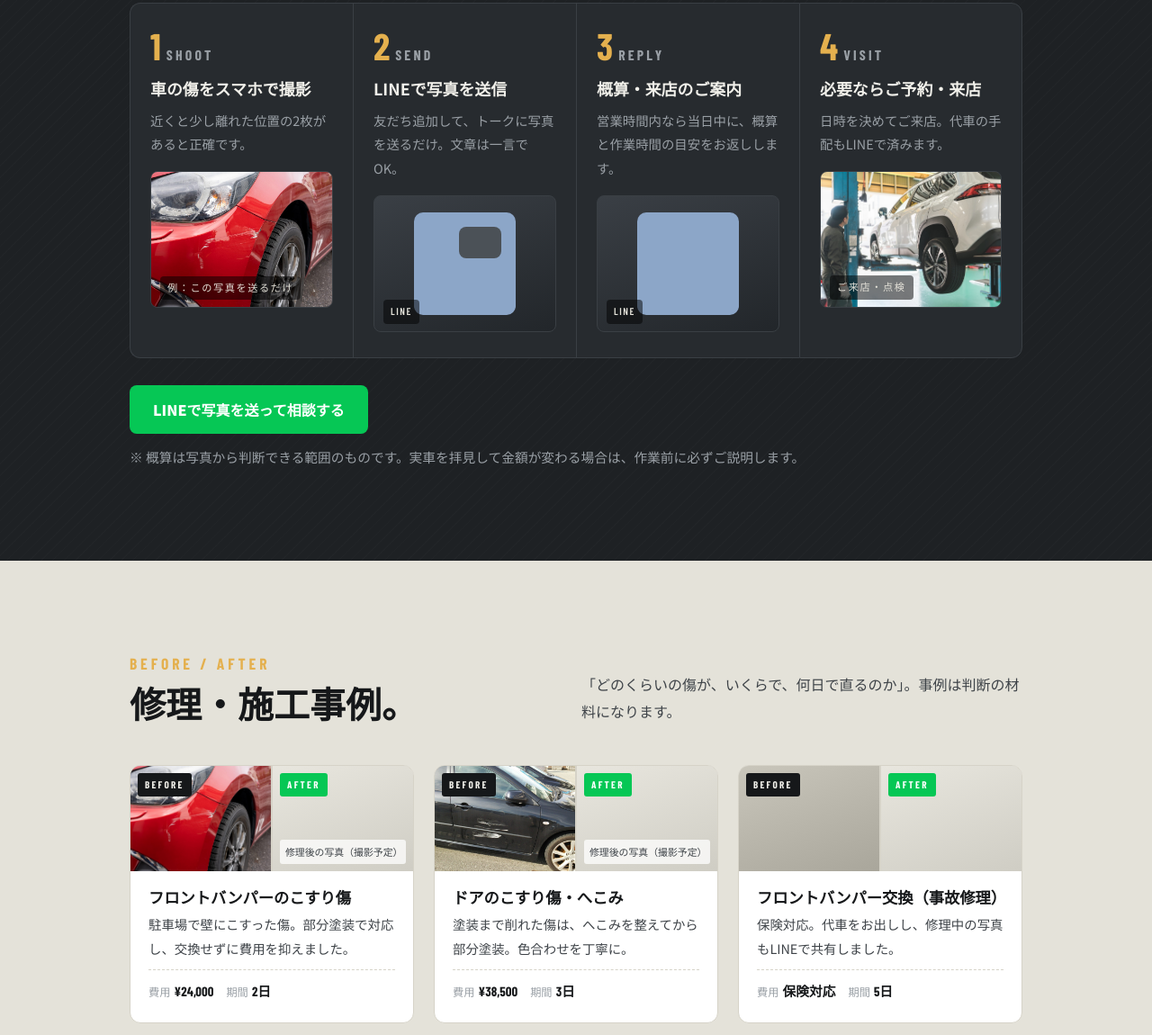
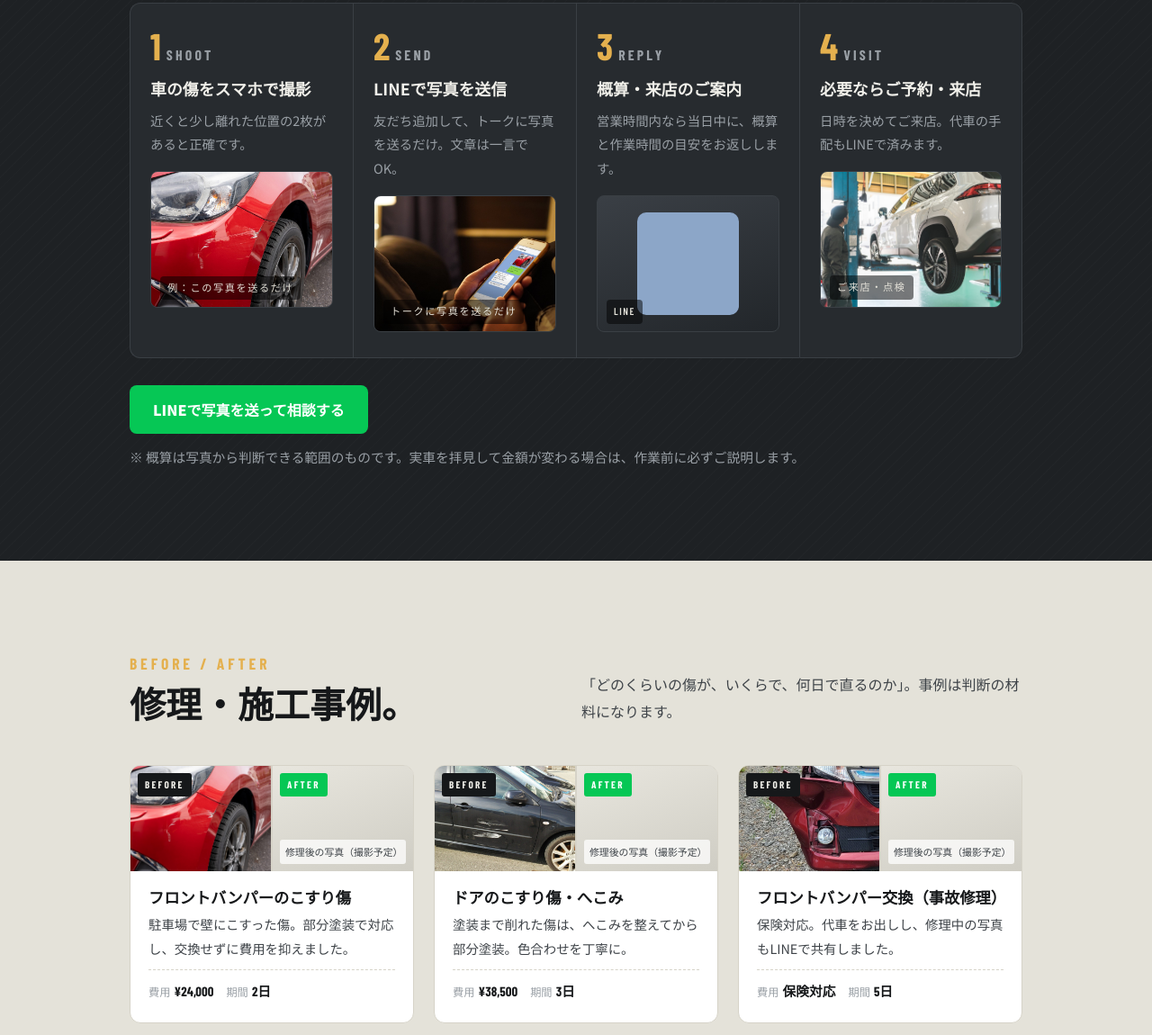
Before and after one commit to papachi03/tproject-site, a plain HTML site: page demo/auto/index.html in a window 1280 px wide. Shown: the part 3469-4619 px from the top of the page at 90% size. Drawn offline with nearby package versions, Linux system fonts and the light colour scheme; a web font is replaced by a local one.

Commit message:
AUTOデモ: LINE相談の合成写真と事故修理のBEFORE写真を追加
- 手元スマホ写真に架空トーク画面を透視合成（流れ②）
- 外れかけたバンパー写真を事例3のBEFOREに

Co-Authored-By: Claude Fable 5.1 <noreply@anthropic.com>

```diff
--- a/demo/auto/index.html
+++ b/demo/auto/index.html
@@ -140,7 +140,7 @@
     </div>
     <ol class="flow rv">
       <li><p class="st">1<small>SHOOT</small></p><b>車の傷をスマホで撮影</b><p>近くと少し離れた位置の2枚があると正確です。</p><div class="pic" data-cap="例：この写真を送るだけ"><img src="./img/scratch_red.jpg" alt="" loading="lazy" width="1600" height="1066"></div></li>
-      <li><p class="st">2<small>SEND</small></p><b>LINEで写真を送信</b><p>友だち追加して、トークに写真を送るだけ。文章は一言でOK。</p><div class="pic" data-cap="LINE"><div class="chat"><i class="img"></i><i class="me"></i><i class="them"></i></div></div></li>
+      <li><p class="st">2<small>SEND</small></p><b>LINEで写真を送信</b><p>友だち追加して、トークに写真を送るだけ。文章は一言でOK。</p><div class="pic" data-cap="トークに写真を送るだけ"><img src="./img/line_hand.jpg" alt="スマホでLINEに傷の写真を送っている様子" loading="lazy" width="1600" height="1067"></div></li>
       <li><p class="st">3<small>REPLY</small></p><b>概算・来店のご案内</b><p>営業時間内なら当日中に、概算と作業時間の目安をお返しします。</p><div class="pic" data-cap="LINE"><div class="chat"><i class="me"></i><i class="them"></i><i class="them" style="width:50%"></i></div></div></li>
       <li><p class="st">4<small>VISIT</small></p><b>必要ならご予約・来店</b><p>日時を決めてご来店。代車の手配もLINEで済みます。</p><div class="pic" data-cap="ご来店・点検"><img src="./img/lift.jpg" alt="" loading="lazy" width="1920" height="1280"></div></li>
     </ol>
@@ -161,7 +161,7 @@
     <div class="cases rv">
       <article class="case"><div class="ba"><div><img src="./img/scratch_red.jpg" alt="修理前：バンパーのこすり傷" loading="lazy" width="1600" height="1066"><span>BEFORE</span></div><div class="after"><span>AFTER</span><em>修理後の写真（撮影予定）</em></div></div><div class="bd"><h3>フロントバンパーのこすり傷</h3><p>駐車場で壁にこすった傷。部分塗装で対応し、交換せずに費用を抑えました。</p><div class="meta"><span><small>費用</small>¥24,000</span><span><small>期間</small>2日</span></div></div></article>
       <article class="case"><div class="ba"><div><img src="./img/scratch_black.jpg" alt="修理前：ドアのこすり傷" loading="lazy" width="1600" height="900"><span>BEFORE</span></div><div class="after"><span>AFTER</span><em>修理後の写真（撮影予定）</em></div></div><div class="bd"><h3>ドアのこすり傷・へこみ</h3><p>塗装まで削れた傷は、へこみを整えてから部分塗装。色合わせを丁寧に。</p><div class="meta"><span><small>費用</small>¥38,500</span><span><small>期間</small>3日</span></div></div></article>
-      <article class="case"><div class="ba"><div><span>BEFORE</span></div><div class="after"><span>AFTER</span></div></div><div class="bd"><h3>フロントバンパー交換（事故修理）</h3><p>保険対応。代車をお出しし、修理中の写真もLINEで共有しました。</p><div class="meta"><span><small>費用</small>保険対応</span><span><small>期間</small>5日</span></div></div></article>
+      <article class="case"><div class="ba"><div><img src="./img/bumper_broken.jpg" alt="修理前：外れかけたフロントバンパー" loading="lazy" width="1190" height="791"><span>BEFORE</span></div><div class="after"><span>AFTER</span><em>修理後の写真（撮影予定）</em></div></div><div class="bd"><h3>フロントバンパー交換（事故修理）</h3><p>保険対応。代車をお出しし、修理中の写真もLINEで共有しました。</p><div class="meta"><span><small>費用</small>保険対応</span><span><small>期間</small>5日</span></div></div></article>
     </div>
     <p class="fine">※ 事例・金額・日数はすべて架空デモ用の例です。</p>
   </div>
```
Also changed, not shown: demo/auto/img/bumper_broken.jpg (added), demo/auto/img/line_hand.jpg (added).
